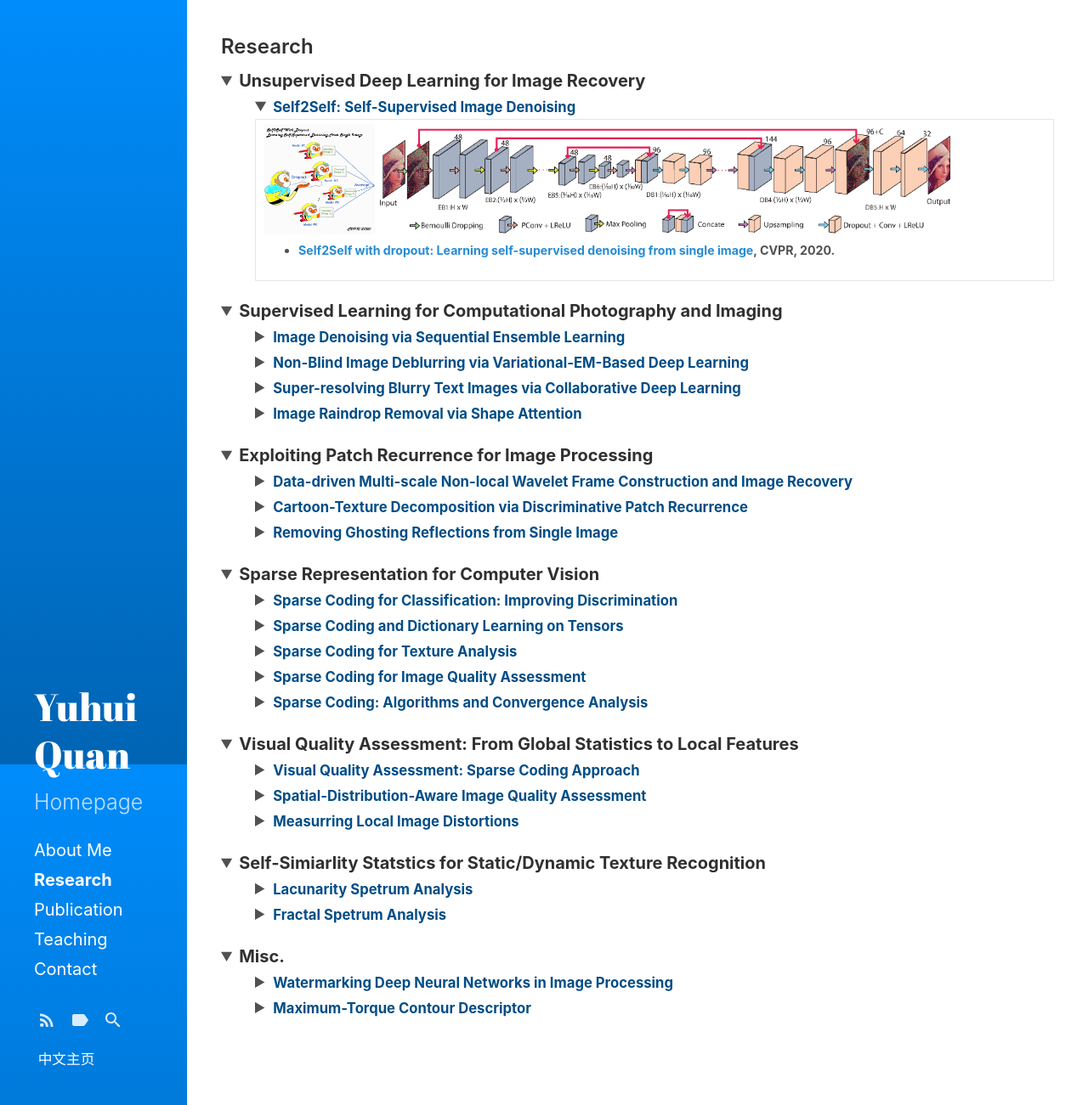
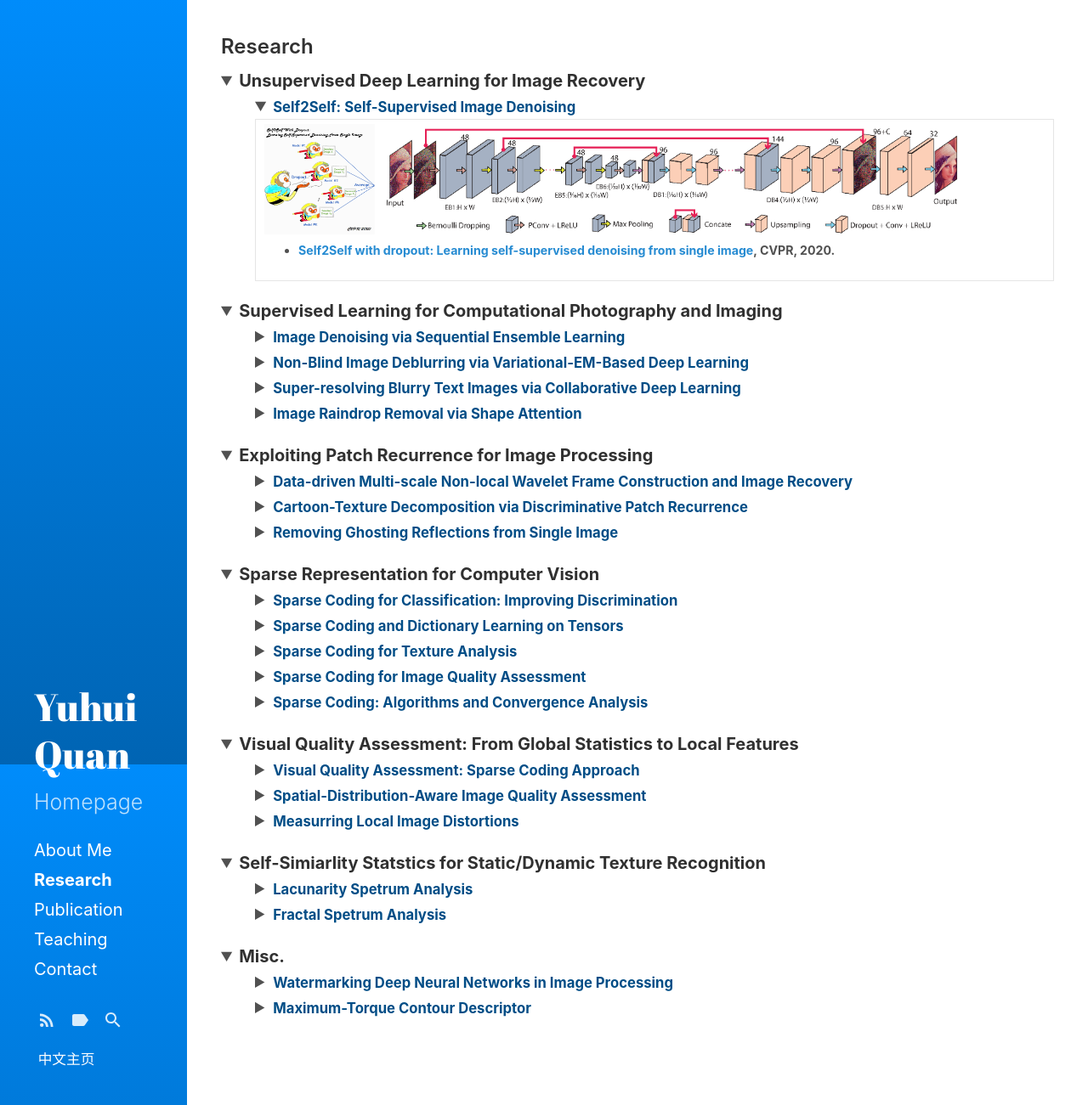
Before and after one commit to csyhquan/csyhquan.github.io, a Jekyll site: the page built from research.md, in a window 1280 px wide and 1301 px high. Shown: the whole window at 85% size. Built offline with Jekyll 4.4.1, drawn with Linux system fonts in a browser that asks for light colours.

Commit message:
Update research.md

```diff
--- a/research.md
+++ b/research.md
@@ -20,6 +20,7 @@ sidebar_link: true
 <tr>
  <th>
   <img src="https://github.com/csyhquan/csyhquan.github.io/raw/master/images/teaser_1.gif" alt="" height="130" />
+  <a>&nbsp;</a>
   <img src="https://github.com/csyhquan/csyhquan.github.io/raw/master/images/r_im2.png" alt="" height="130" />
   <ul>
   <small>
```
